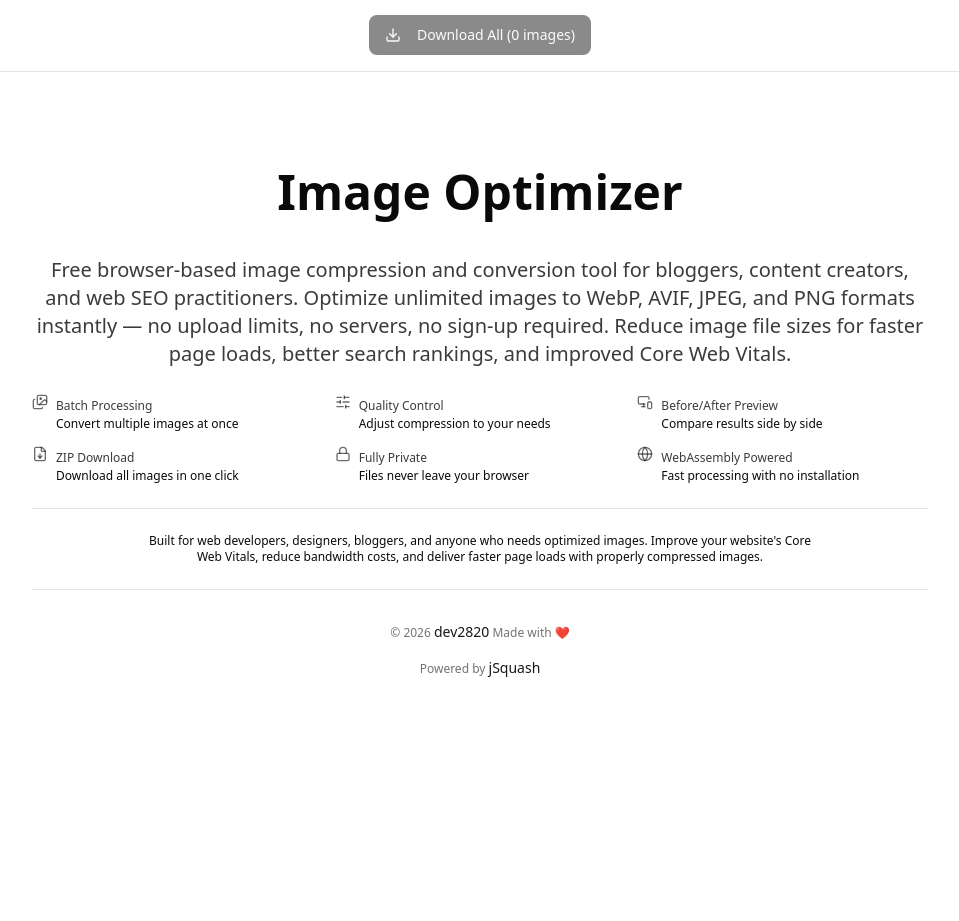
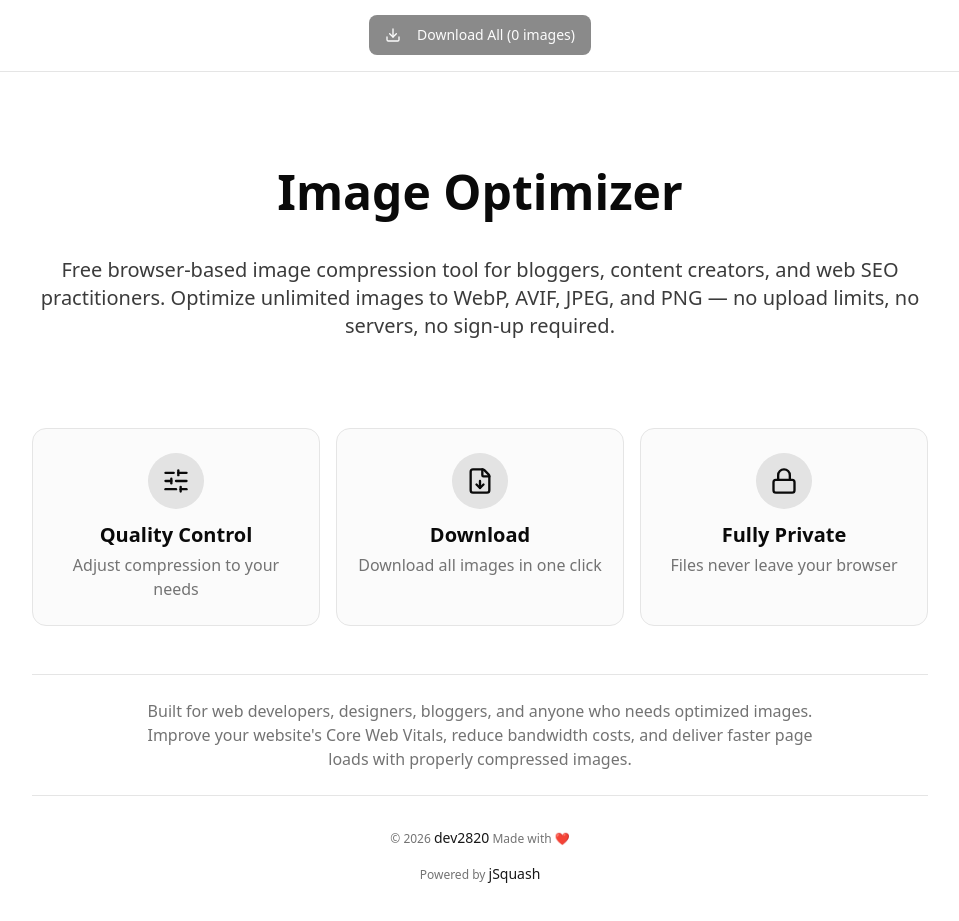
Before and after one commit to dev2820/image-optimizer, a React (Vite) app: page / in a window 1280 px wide. Shown: the part 729-1650 px from the top of the page, without its empty margins (160-1119 px from the left). Before the commit the page ends 1447 px from the top, so only its background shows below. Built offline with nearby package versions, Linux system fonts and the light colour scheme.

Commit message:
feat: SEO

```diff
--- a/src/components/Footer.tsx
+++ b/src/components/Footer.tsx
@@ -1,11 +1,4 @@
-import {
-  FileDown,
-  Globe,
-  Images,
-  Lock,
-  MonitorSmartphone,
-  SlidersHorizontal,
-} from 'lucide-react'
+import { FileDown, Lock, SlidersHorizontal } from 'lucide-react'
 
 import { Button } from './ui/button'
 import { Separator } from './ui/separator'
@@ -27,16 +20,14 @@ export function Footer() {
 
 const AppDescription = () => {
   return (
-    <div className="flex flex-col gap-2 text-center">
+    <div className="flex flex-col gap-2 text-center mb-10">
       <h2 className="mt-16 text-5xl font-semibold text-foreground">
         Image Optimizer
       </h2>
       <p className="text-xl mt-8 text-foreground/80">
-        Free browser-based image compression and conversion tool for bloggers,
-        content creators, and web SEO practitioners. Optimize unlimited images
-        to WebP, AVIF, JPEG, and PNG formats instantly — no upload limits, no
-        servers, no sign-up required. Reduce image file sizes for faster page
-        loads, better search rankings, and improved Core Web Vitals.
+        Free browser-based image compression tool for bloggers, content
+        creators, and web SEO practitioners. Optimize unlimited images to WebP,
+        AVIF, JPEG, and PNG — no upload limits, no servers, no sign-up required.
       </p>
     </div>
   )
@@ -44,23 +35,13 @@ const AppDescription = () => {
 
 const FEATURES = [
   {
-    icon: Images,
-    title: 'Batch Processing',
-    description: 'Convert multiple images at once',
-  },
-  {
     icon: SlidersHorizontal,
     title: 'Quality Control',
     description: 'Adjust compression to your needs',
   },
   {
-    icon: MonitorSmartphone,
-    title: 'Before/After Preview',
-    description: 'Compare results side by side',
-  },
-  {
     icon: FileDown,
-    title: 'ZIP Download',
+    title: 'Download',
     description: 'Download all images in one click',
   },
   {
@@ -68,24 +49,24 @@ const FEATURES = [
     title: 'Fully Private',
     description: 'Files never leave your browser',
   },
-  {
-    icon: Globe,
-    title: 'WebAssembly Powered',
-    description: 'Fast processing with no installation',
-  },
 ] as const
 
 const FeatureHighlights = () => {
   return (
-    <ul className="grid w-full grid-cols-2 gap-3 sm:grid-cols-3">
+    <ul className="my-6 grid w-full grid-cols-1 gap-4 sm:grid-cols-3">
       {FEATURES.map(({ icon: Icon, title, description }) => (
-        <li key={title} className="flex items-start gap-2">
-          <Icon className="mt-0.5 h-4 w-4 shrink-0 text-foreground/60" />
-          <div>
-            <span className="text-xs font-medium text-foreground/80">
+        <li
+          key={title}
+          className="flex flex-col items-center gap-3 rounded-xl border bg-muted/40 px-4 py-6 text-center"
+        >
+          <div className="flex h-14 w-14 items-center justify-center rounded-full bg-foreground/10">
+            <Icon className="h-7 w-7 text-foreground" />
+          </div>
+          <div className="flex flex-col gap-1">
+            <span className="text-xl font-semibold text-foreground">
               {title}
             </span>
-            <p className="text-xs">{description}</p>
+            <p className="text-base text-muted-foreground">{description}</p>
           </div>
         </li>
       ))}
@@ -95,7 +76,7 @@ const FeatureHighlights = () => {
 
 const TargetAudience = () => {
   return (
-    <p className="max-w-2xl text-center text-xs">
+    <p className="max-w-2xl text-center text-base text-muted-foreground">
       Built for web developers, designers, bloggers, and anyone who needs
       optimized images. Improve your website's Core Web Vitals, reduce bandwidth
       costs, and deliver faster page loads with properly compressed images.
```
Also changed, not shown: .omc/project-memory.json.
